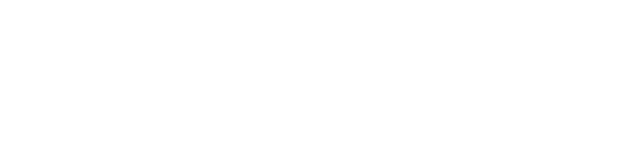
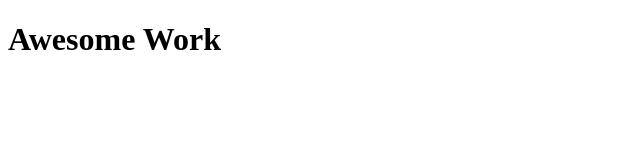
Before and after one commit to S3Coder/my-app, a plain HTML site: page index.html in a window 1280 px wide. Shown: the whole page, without its empty margins (0-640 px from the left). Drawn offline with Linux system fonts and the light colour scheme.

Commit message:
new line added

```diff
--- a/index.html
+++ b/index.html
@@ -7,6 +7,6 @@
     <title>Document</title>
 </head>
 <body>
-
+    <h1> Awesome Work </h1>
 </body>
 </html>
```
